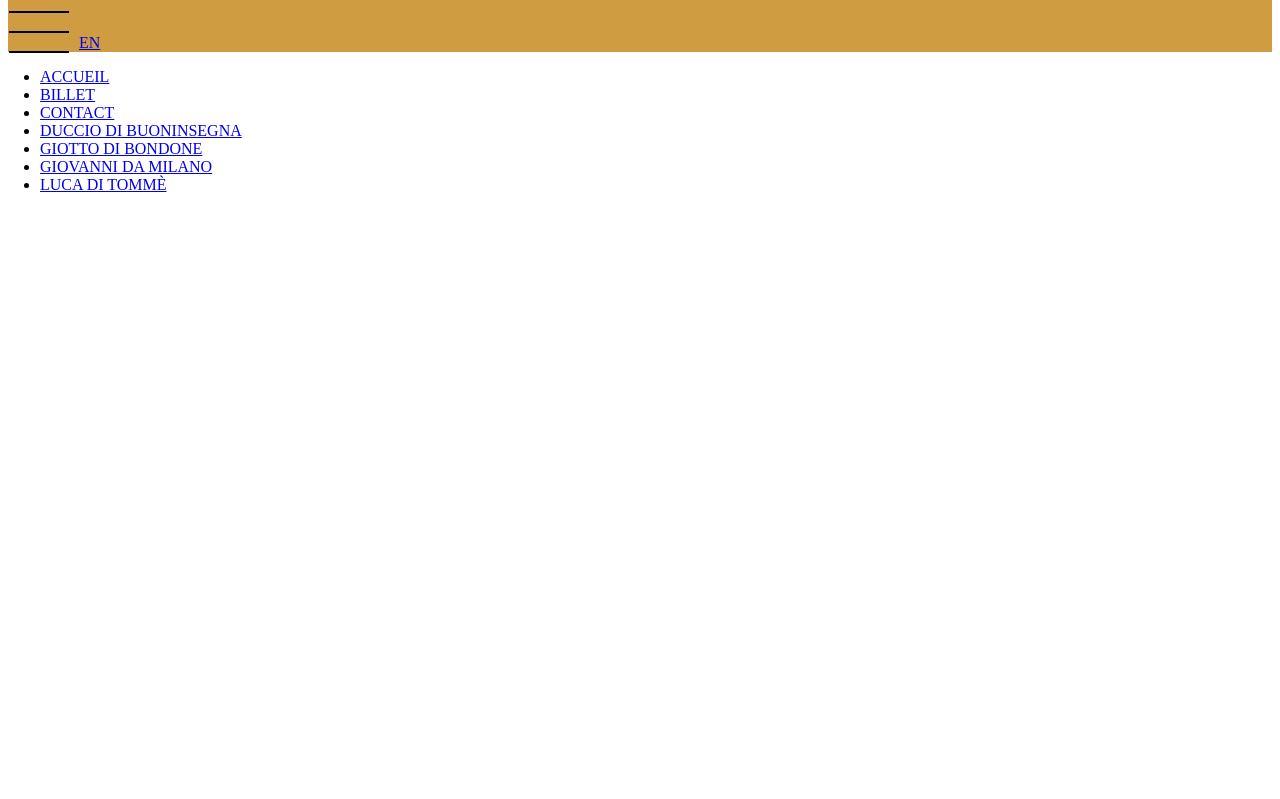
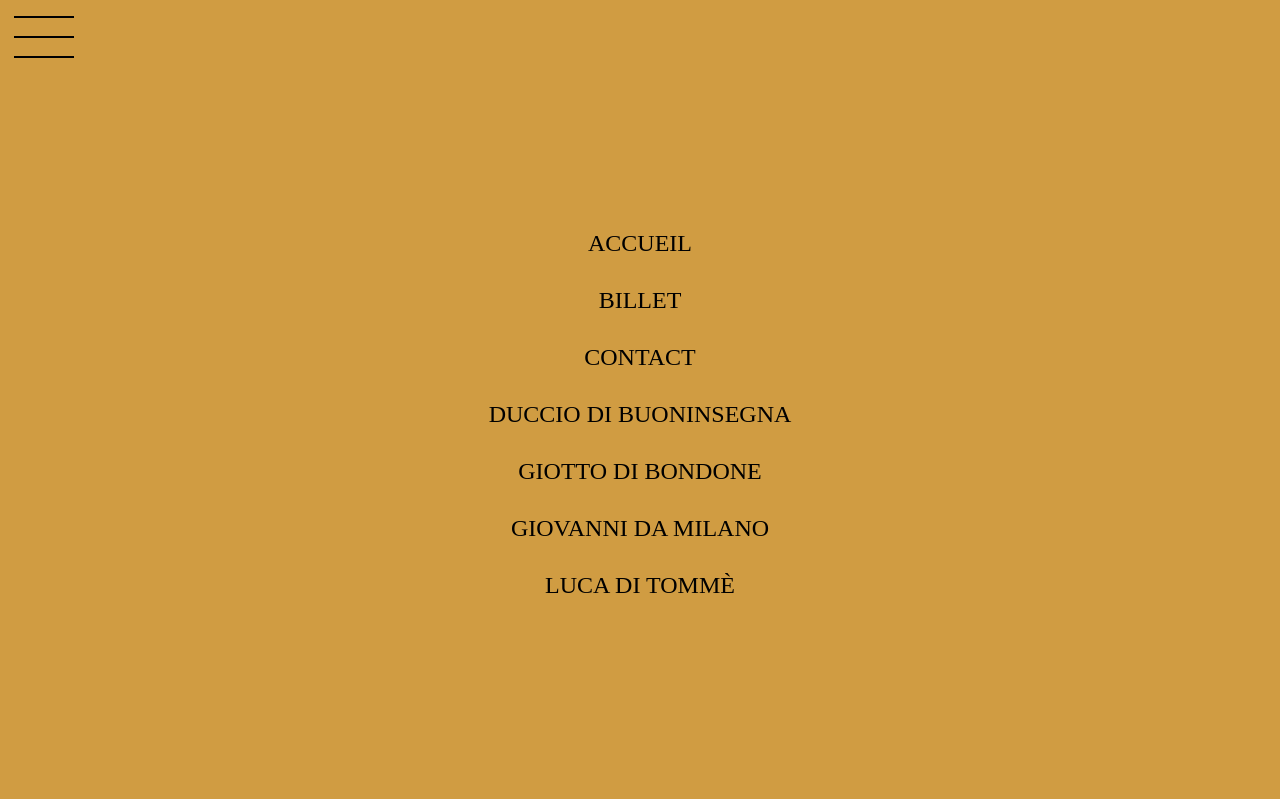
Before and after one commit to MMI-SAE-105/2023-sae-105-KylianRouillardGaertner, a plain HTML site: page fr/index.html in a window 1280 px wide. Both pictures are taken after a click on the button 39 px from the left and 33 px from the top of the page. Shown: the top 799 px of the page. Drawn offline with nearby package versions, Linux system fonts and the light colour scheme; a web font is replaced by a local one.

Commit message:
header menu css custom

```diff
--- a/fr/index.html
+++ b/fr/index.html
@@ -14,9 +14,9 @@
             <button aria-controls="mainNav" @click="menuIsOpen = ! menuIsOpen" class="menuBtn">
                 <img src="/public/img/Icones/hamburger.webp" alt="Icone menu">
             </button>
-            <a href="#">EN</a>
+            <a class="lang" href="#"><strong>EN</strong></a>
             <nav id="mainNav" x-show="menuIsOpen" x-transition.duration.600ms class="menu">
-                <ul>
+                <ul class="menu_liste">
                     <li><a href="#">ACCUEIL</a></li>
                     <li><a href="#">BILLET</a></li>
                     <li><a href="#">CONTACT</a></li>
@@ -108,7 +108,7 @@
         <div>
             <article class="frise">
                 <img class="imgfrise" src="/public/img/Artistes/Duccio.webp" alt="">
-                <h2>Duccio di Buoninsegna</h2>
+                <h2 class="name">Duccio di Buoninsegna</h2>
                 <p>1255-1318</p>
                 <div>
                     <a href="#">En savoir plus</a>
@@ -116,7 +116,7 @@
             </article>
             <div class="frise">
                 <img class="imgfrise" src="/public/img/Artistes/giotto.webp" alt="">
-                <h2>Giotto di Bondone</h2>
+                <h2 class="name">Giotto di Bondone</h2>
                 <p>1266-1337</p>
                 <div>
                     <a href="#">En savoir plus</a>
@@ -124,7 +124,7 @@
             </div>
             <div class="frise">
                 <img class="imgfrise" src="/public/img/Artistes/giovanni.webp" alt="">
-                <h2>Giovanni da Milano</h2>
+                <h2 class="name">Giovanni da Milano</h2>
                 <p>1330-1389</p>
                 <div>
                     <a href="#">En savoir plus</a>
@@ -132,7 +132,7 @@
             </div>
             <div class="frise">
                 <img class="imgfrise" src="/public/img/Artistes/luca.webp" alt="">
-                <h2>Luca di Tommè</h2>
+                <h2 class="name">Luca di Tommè</h2>
                 <p>1330-1389</p>
                 <div>
                     <a href="#">En savoir plus</a>
--- a/src/css/main.css
+++ b/src/css/main.css
@@ -20,12 +20,24 @@ img {
 
 .menu {
     position : fixed;
-    top: 30;
+    top: 0;
     left: 0;
-    width: 100vw;
-    height: 100vw;
-    background: #fff;
+    width: 100%;
+    height: 100%;
+    background: #D09C42;
     display: grid;
+}
+
+.menu_liste {
+    margin-top: 230px;
+    padding-left: 0;
+}
+
+.menu_liste li {
+    list-style: none;
+    font-size: 1.5rem;
+    text-align: center;
+    margin-bottom: 30px;
 }
 
 .menuBtn {
@@ -156,9 +168,21 @@ img {
 header {
     background-color: #D09C42;
     margin: 0 -0.5rem 0 -10px;
-    padding-top: 5px;
+    padding-top: 10px;
     padding-bottom: 15px;
-    padding-left: 5px;
+    padding-left: 10px;
+}
+
+header a {
+    color: #000000;
+    text-decoration: none;
+}
+
+header .lang {
+    position: relative;
+    top: -10px;
+    padding-left: 15rem;
+    font-size: 25px;
 }
 
 footer{
```
